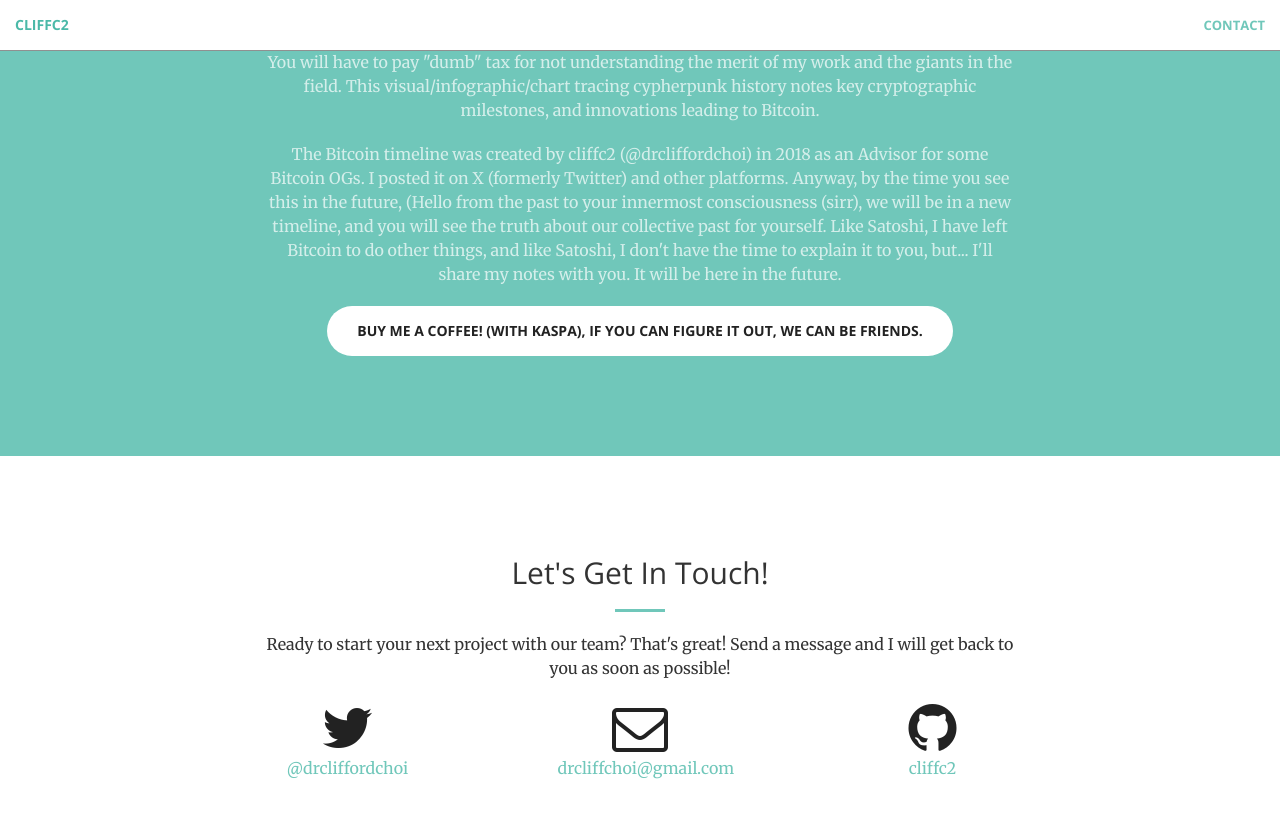
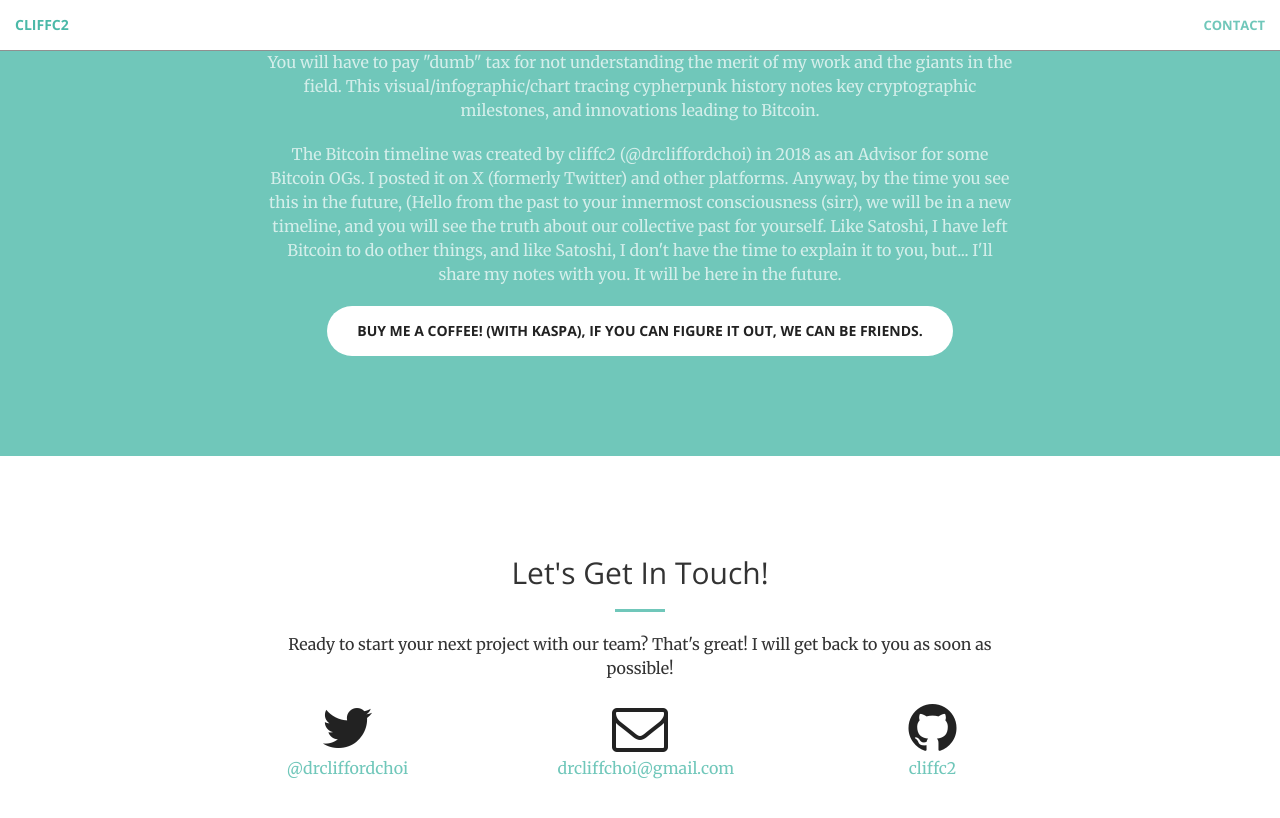
Before and after one commit to cliffc2/cliffc2.github.io, a Jekyll site: the page built from index.html, in a window 1280 px wide and 900 px high, scrolled down 3354 px. Shown: the top 818 px of the window. Built offline with Jekyll 4.4.1, drawn with Linux system fonts in a browser that asks for light colours; Markdown is read by kramdown in place of the engine named in the settings.

Commit message:
Update contact.html

```diff
--- a/_includes/contact.html
+++ b/_includes/contact.html
@@ -4,10 +4,10 @@
             <div class="col-lg-8 col-lg-offset-2 text-center">
                 <h2 class="section-heading">Let's Get In Touch!</h2>
                 <hr class="primary">
-                <p>Ready to start your next project with our team? That's great! Send a message and I will get back to you as soon as possible!</p>
+                <p>Ready to start your next project with our team? That's great! I will get back to you as soon as possible!</p>
             </div>
         <div class="col-lg-2 col-lg-offset-2 text-center">
-            <a href="https://twitter.com/{{ site.twitter_username }}">
+            <a href="https://x.com/{{ site.twitter_username }}">
                 <i class="fa fa-twitter fa-3x wow bounceIn" data-wow-delay=".1s"></i>
                 <p>{{ site.twitter_username }}</p>
             </a>
```
